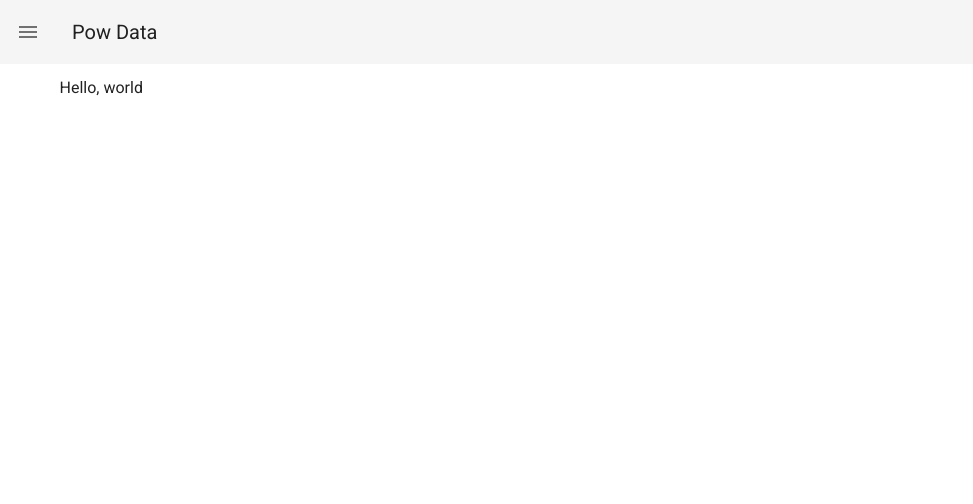
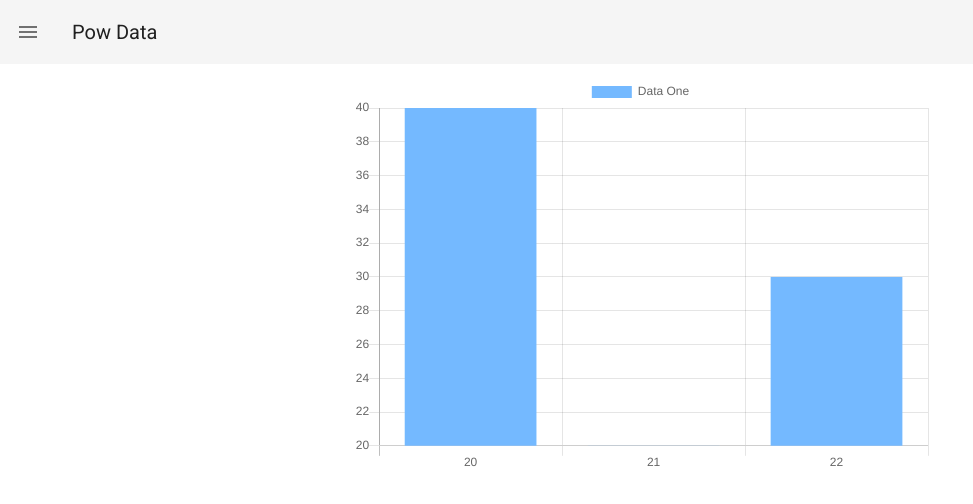
Before and after one commit to ShoheiKamiya/pow-data-deprecated, a Nuxt app in the folder src/: page / in a window 1280 px wide. Shown: the top 504 px of the page, without its empty margins (0-973 px from the left). Built offline with nearby package versions, Linux system fonts and the light colour scheme.

Commit message:
チャートを導入

```diff
--- /dev/null
+++ b/src/components/SnowFallChart.vue
@@ -0,0 +1,27 @@
+<script>
+import { Bar } from 'vue-chartjs'
+
+export default {
+  extends: Bar,
+  data: () => ({
+    datacollection: {
+      labels: ['20', '21', '22'],
+      datasets: [
+        {
+          label: 'Data One',
+          backgroundColor: '#74b9ff',
+          data: [40, 20, 30],
+        },
+      ],
+    },
+    options: {
+      responsive: true,
+      maintainAspectRatio: false,
+    },
+  }),
+
+  mounted() {
+    this.renderChart(this.datacollection, this.options)
+  },
+}
+</script>
--- a/src/pages/index.vue
+++ b/src/pages/index.vue
@@ -1,5 +1,30 @@
 <template>
-  <div>
-    Hello, world
+  <div class="test">
+    <snow-fall-chart :style="chartStyle" />
   </div>
 </template>
+
+<script>
+import SnowFallChart from '@/components/SnowFallChart'
+export default {
+  components: {
+    SnowFallChart,
+  },
+  computed: {
+    chartStyle() {
+      return {
+        position: 'relative',
+        height: '100%',
+        width: '100%',
+      }
+    },
+  },
+}
+</script>
+
+<style>
+.test {
+  margin: 0 auto;
+  width: 50%;
+}
+</style>
```
